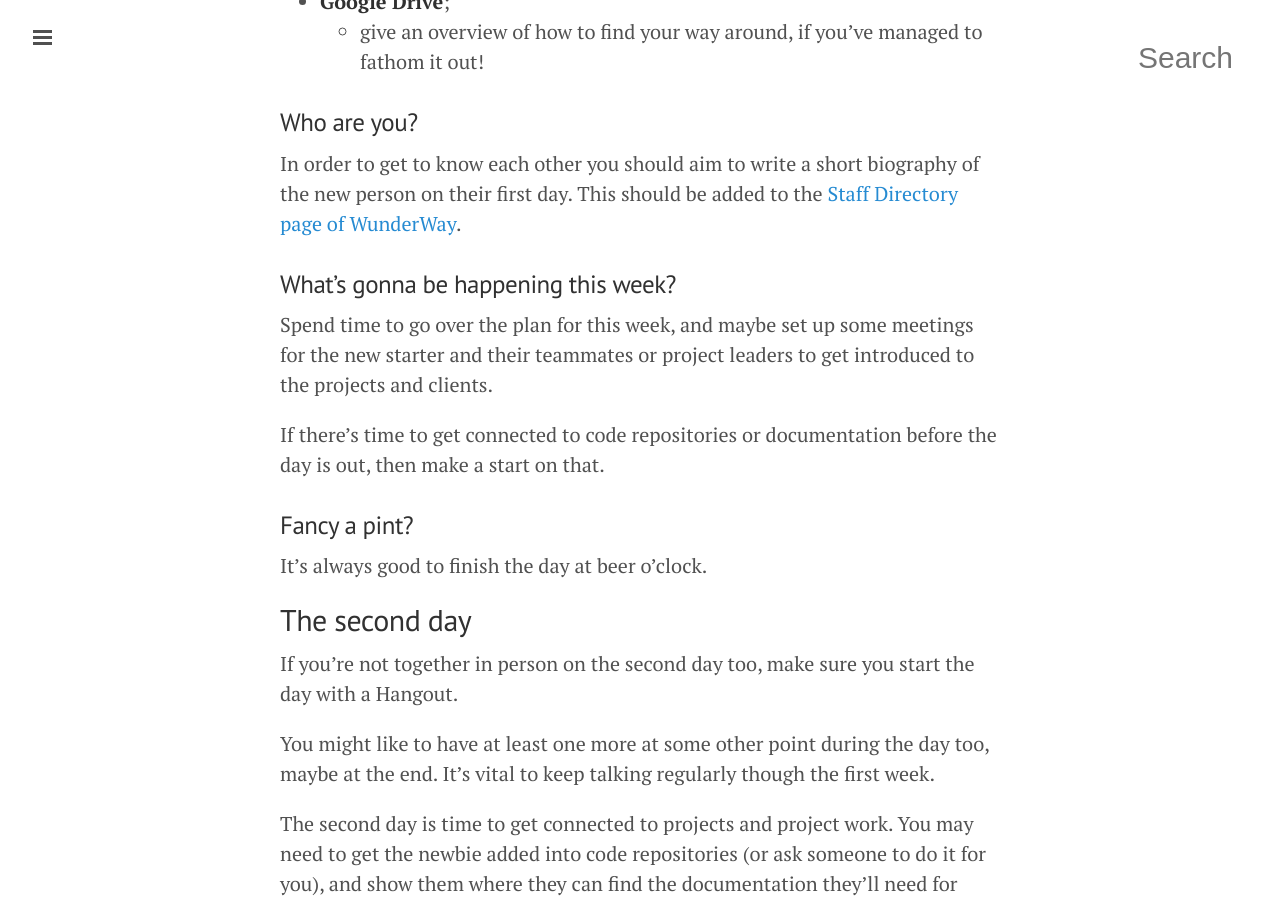
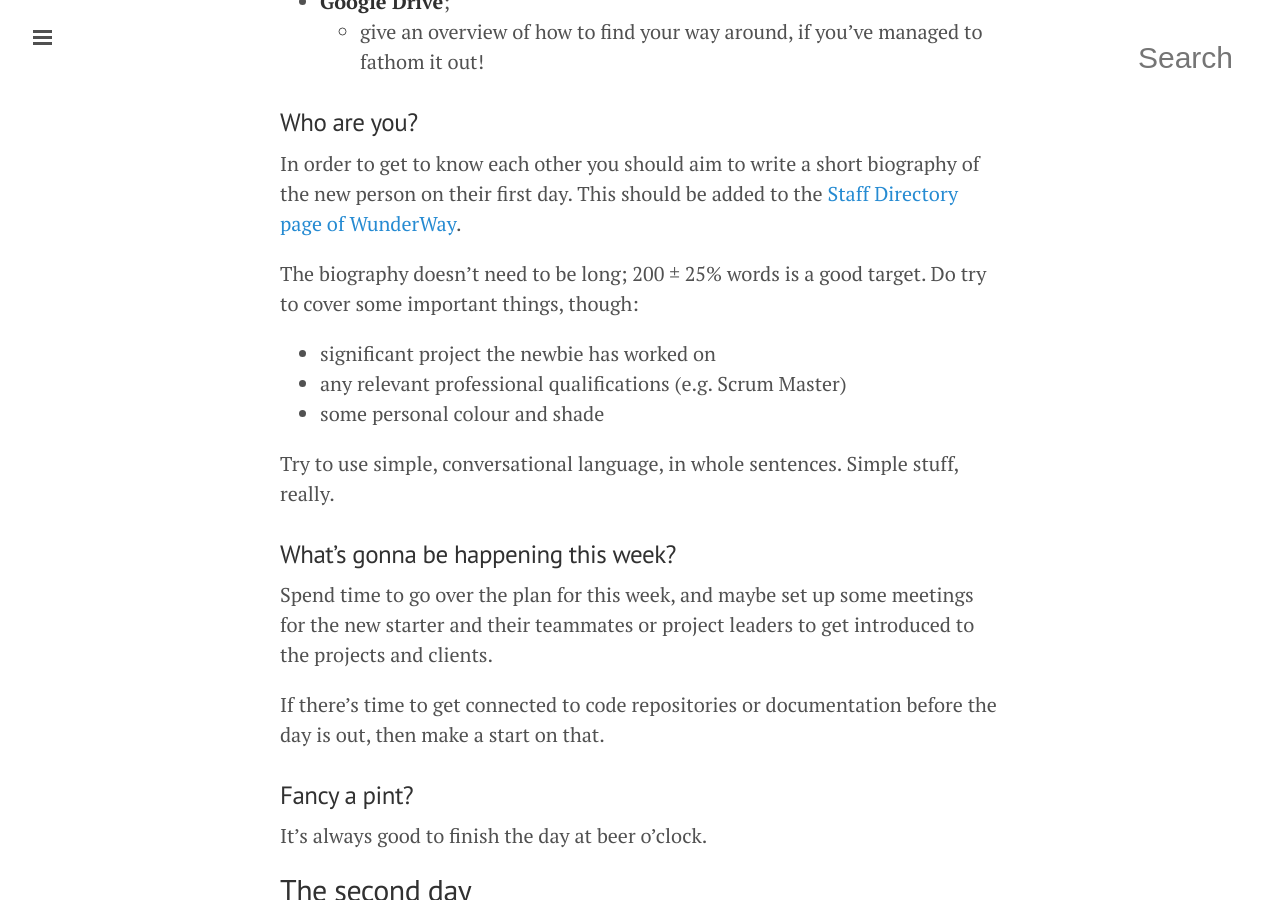
Before and after one commit to tormi/WunderWay, a Jekyll site: the page built from how/new-starter/buddies/being.md, in a window 1280 px wide and 900 px high, scrolled down 2521 px. Built offline with Jekyll 4.4.1, drawn with Linux system fonts in a browser that asks for light colours; Markdown is read by kramdown in place of the engine named in the settings.

Commit message:
US103 simple guidance for writting a bio for a newbie, as a buddy

```diff
--- a/how/new-starter/buddies/being.md
+++ b/how/new-starter/buddies/being.md
@@ -66,6 +66,14 @@ It's also important to spend time on the first day to get the new starter set up
 
 In order to get to know each other you should aim to write a short biography of the new person on their first day. This should be added to the [Staff Directory page of WunderWay](/who/).
 
+The biography doesn't need to be long; 200 ± 25% words is a good target. Do try to cover some important things, though:
+
+- significant project the newbie has worked on
+- any relevant professional qualifications (e.g. Scrum Master)
+- some personal colour and shade
+
+Try to use simple, conversational language, in whole sentences. Simple stuff, really.
+
 ###What's gonna be happening this week?
 
 Spend time to go over the plan for this week, and maybe set up some meetings for the new starter and their teammates or project leaders to get introduced to the projects and clients.
```
